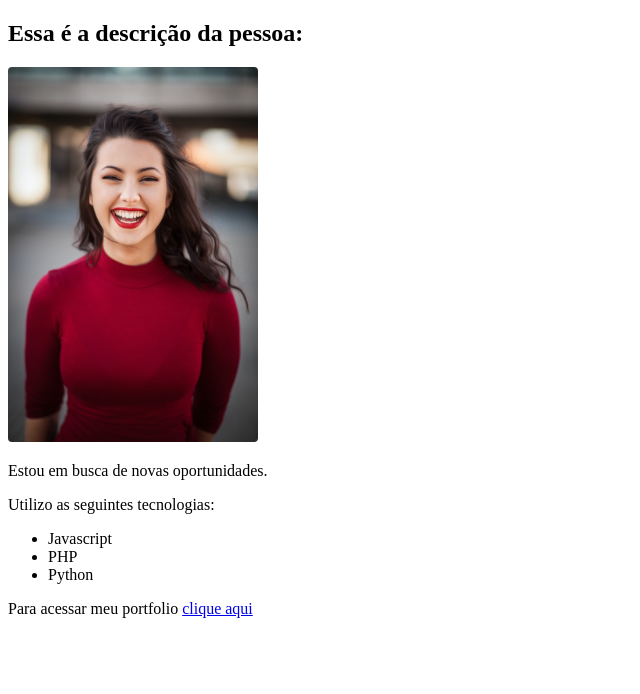
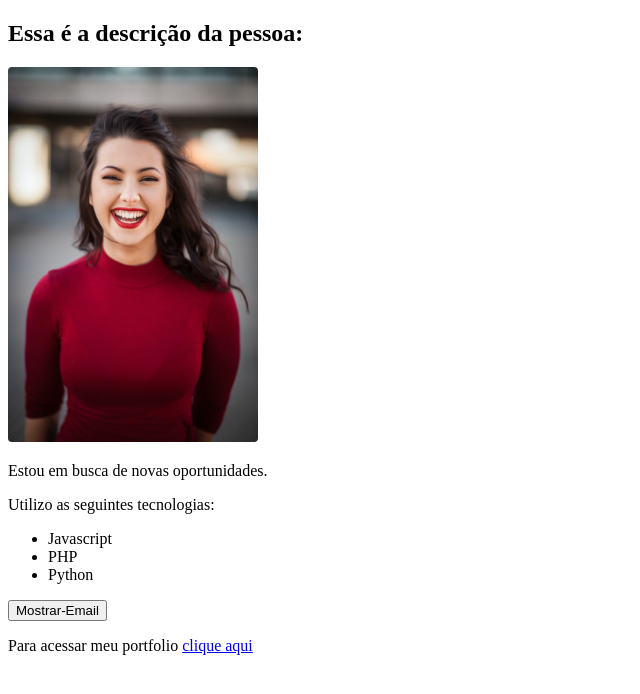
Before and after one commit to iarlen-reis/Vue3-MatheusBattisti, a Vue app in the folder 3.vue-cli/: page / in a window 1280 px wide. Shown: the top 694 px of the page, without its empty margins (0-640 px from the left). Built offline with nearby package versions, Linux system fonts and the light colour scheme.

Commit message:
apredendo a utilizar methodos.

```diff
--- a/3.vue-cli/src/components/Descricao.vue
+++ b/3.vue-cli/src/components/Descricao.vue
@@ -9,6 +9,12 @@
       <li v-show="showPHP">PHP</li>
       <li>Python</li>
     </ul>
+    <div>
+      <button @click="showEmail">
+        {{ mostrarEmail ? "Esconder E-mail" : "Mostrar-Email" }}
+      </button>
+    </div>
+    <p v-show="mostrarEmail">Meu E-mail é: iarlensr@gmail.com</p>
     <p>
       Para acessar meu portfolio
       <a v-bind:href="menu_link" target="_blank">clique aqui</a>
@@ -29,8 +35,14 @@ export default {
     return {
       isWorking: false,
       showPHP: true,
+      mostrarEmail: false,
       menu_link: 'https://iarlenreis.com.br'
     }
   },
+  methods: {
+    showEmail() {
+      this.mostrarEmail = !this.mostrarEmail
+    }
+  }
 };
 </script>
```
